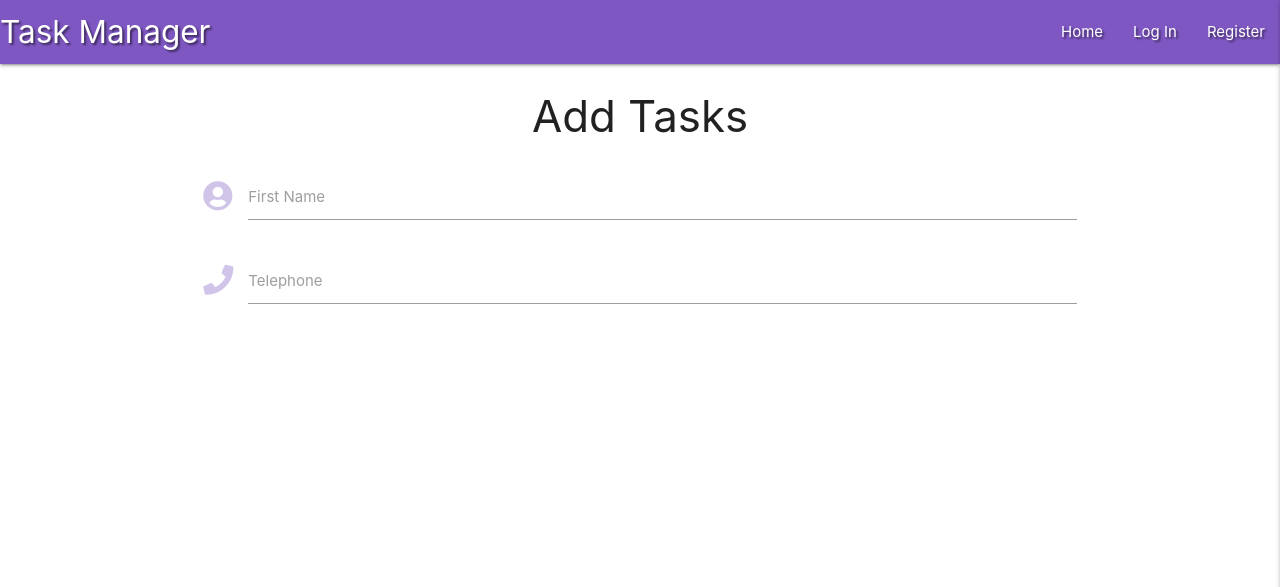
After one commit to Brian-FullStack/task_manager, a Flask app: page /add_task in a window 1280 px wide. The commit adds this page. Shown: the top 587 px of the page. Run offline with Flask 2, Linux system fonts and the light colour scheme; some libraries are stand-ins or nearby versions.

Commit message:
Added add_task template

```diff
--- a/app.py
+++ b/app.py
@@ -102,6 +102,11 @@ def logout():
     return redirect(url_for("login"))
 
 
+@app.route("/add_task")
+def add_task():
+    return render_template("add_task.html")
+
+
 if __name__ == "__main__":
     app.run(host=os.environ.get("IP"),
             port=int(os.environ.get("PORT")),
--- /dev/null
+++ b/templates/add_task.html
@@ -0,0 +1,25 @@
+{% extends "base.html" %}
+{% block content %}
+
+    <h3 class="center-align">Add Tasks</h3>
+
+
+  <div class="row">
+    <form class="col s12" method="POST" action="">
+      <div class="row">
+        <div class="input-field col s12">
+          <i class="fas fa-user-circle prefix deep-purple-text text-lighten-4"></i>
+          <input id="icon_prefix" type="text" class="validate">
+          <label for="icon_prefix">First Name</label>
+        </div>
+        <div class="input-field col s12">
+            <i class="fas fa-phone prefix deep-purple-text text-lighten-4"></i>
+          <input id="icon_telephone" type="tel" class="validate">
+          <label for="icon_telephone">Telephone</label>
+        </div>
+      </div>
+    </form>
+  </div>
+
+
+{% endblock %}
--- a/templates/base.html
+++ b/templates/base.html
@@ -28,7 +28,7 @@
                 <li><a href="{{url_for('get_tasks')}}">Home</a></li>
                 {% if session.user %}
                     <li><a href="{{ url_for('profile', username=session['user']) }}">Profile</a></li>
-                    <li><a href="#">New Task</a></li>
+                    <li><a href="{{ url_for('add_task') }}">New Task</a></li>
                     <li><a href="#">Manage Categories</a></li>
                     <li><a href="{{ url_for('logout') }}">Log Out</a></li>
                 {% else %}
@@ -44,7 +44,7 @@
             <li><a href="{{url_for('get_tasks')}}">Home</a></li>
             {% if session.user %}
                 <li><a href="{{ url_for('profile', username=session['user']) }}">Profile</a></li>
-                <li><a href="#">New Task</a></li>
+                <li><a href="{{ url_for('add_task') }}">New Task</a></li>
                 <li><a href="#">Manage Categories</a></li>
                 <li><a href="{{ url_for('logout') }}">Log Out</a></li>
             {% else %}
@@ -67,8 +67,10 @@
         {% endwith %}
     </section>
 
-    {% block content %}
-    {% endblock %}
+    <div class="container">
+        {% block content %}
+        {% endblock %}
+    </div>
 
     <!--JQUERY CDN-->
     <script src="https://code.jquery.com/jquery-3.6.0.min.js"
```
